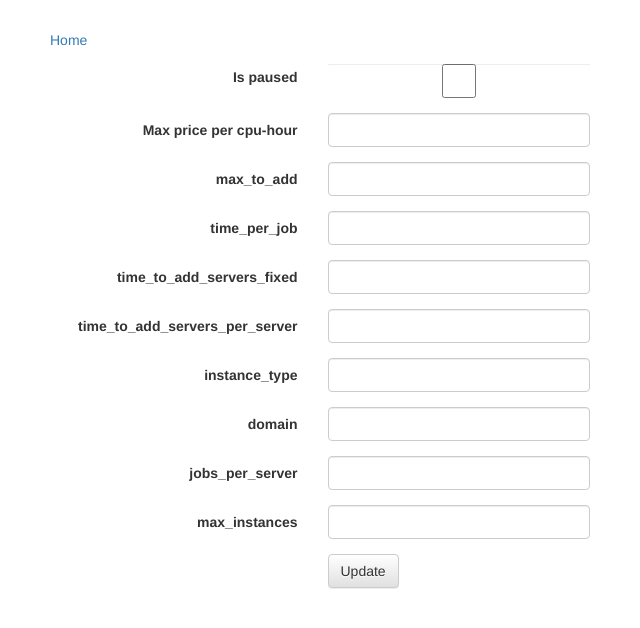
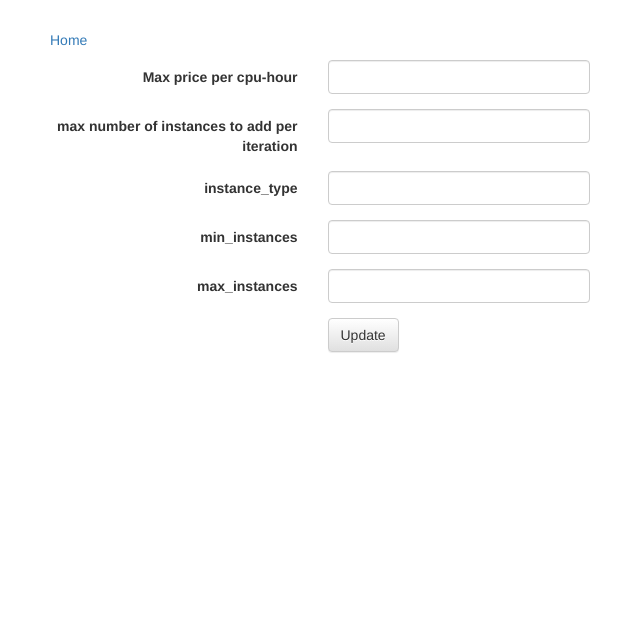
Before and after one commit to broadinstitute/phlock, a Python web app: template templates/edit_monitor_parameters.html in a window 1280 px wide; the page is wider, and only the part inside the window is pictured. Shown: the top 628 px of that part, without its empty margins (35-675 px from the left). Run offline with Jinja, Linux system fonts and the light colour scheme; the template is opened without the code that fills it, so the values that code supplies are empty; some libraries are stand-ins or nearby versions.

Commit message:
More customization for datacentric fork of SC loadbalancer Also finished UI for manually canceling spots/instances

```diff
--- a/templates/edit_monitor_parameters.html
+++ b/templates/edit_monitor_parameters.html
@@ -3,13 +3,6 @@
 {% block content %}
 
     <form class="form-horizontal" role="form" method="post" action="/set-monitor-parameters">
-        <div class="form-group">
-            <label for="is_paused" class="col-sm-3 control-label">Is paused</label>
-
-            <div class="col-sm-3">
-                <input type="checkbox" class="form-control" id="is_paused" name="is_paused" {% if param.is_paused %} checked {% endif %}">
-            </div>
-        </div>
 
         <div class="form-group">
             <label for="spot_bid" class="col-sm-3 control-label">Max price per cpu-hour</label>
@@ -20,39 +13,11 @@
         </div>
 
         <div class="form-group">
-            <label for="max_to_add" class="col-sm-3 control-label">max_to_add</label>
+            <label for="max_to_add" class="col-sm-3 control-label">max number of instances to add per iteration</label>
 
             <div class="col-sm-3">
                 <input type="text" class="form-control" id="max_to_add" name="max_to_add"
                        value="{{ param.max_to_add }}">
-            </div>
-        </div>
-
-        <div class="form-group">
-            <label for="time_per_job" class="col-sm-3 control-label">time_per_job</label>
-
-            <div class="col-sm-3">
-                <input type="text" class="form-control" id="time_per_job" name="time_per_job"
-                       value="{{ param.time_per_job }}">
-            </div>
-        </div>
-
-        <div class="form-group">
-            <label for="time_to_add_servers_fixed" class="col-sm-3 control-label">time_to_add_servers_fixed</label>
-
-            <div class="col-sm-3">
-                <input type="text" class="form-control" id="time_to_add_servers_fixed" name="time_to_add_servers_fixed"
-                       value="{{ param.time_to_add_servers_fixed }}">
-            </div>
-        </div>
-
-        <div class="form-group">
-            <label for="time_to_add_servers_per_server"
-                   class="col-sm-3 control-label">time_to_add_servers_per_server</label>
-
-            <div class="col-sm-3">
-                <input type="text" class="form-control" id="time_to_add_servers_per_server"
-                       name="time_to_add_servers_per_server" value="{{ param.time_to_add_servers_per_server }}">
             </div>
         </div>
 
@@ -66,19 +31,11 @@
         </div>
 
         <div class="form-group">
-            <label for="domain" class="col-sm-3 control-label">domain</label>
+            <label for="min_instances" class="col-sm-3 control-label">min_instances</label>
 
             <div class="col-sm-3">
-                <input type="text" class="form-control" id="domain" name="domain" value="{{ param.domain }}">
-            </div>
-        </div>
-
-        <div class="form-group">
-            <label for="jobs_per_server" class="col-sm-3 control-label">jobs_per_server</label>
-
-            <div class="col-sm-3">
-                <input type="text" class="form-control" id="jobs_per_server" name="jobs_per_server"
-                       value="{{ param.jobs_per_server }}">
+                <input type="text" class="form-control" id="min_instances" name="min_instances"
+                       value="{{ param.min_instances }}">
             </div>
         </div>
 
--- a/templates/index.html
+++ b/templates/index.html
@@ -28,7 +28,7 @@
         <li><a href="/start-tunnel">start tunnel</a></li>
         <li><a href="/submit-batch-job-form">submit batch job</a></li>
         <li><a href="/job-dashboard">list jobs</a></li>
-        <li><a href="/show-instances">list instances</a></li>
+        <li><a href="/show-instances">manage instances and spot requests</a></li>
     </ul>
 
     {% if instances == [] %}
```
Also changed, not shown: cluster_monitor.py (+28 -22 lines), templates/show-instances.html (+94 -5 lines), ui.py (+20 -7 lines).
